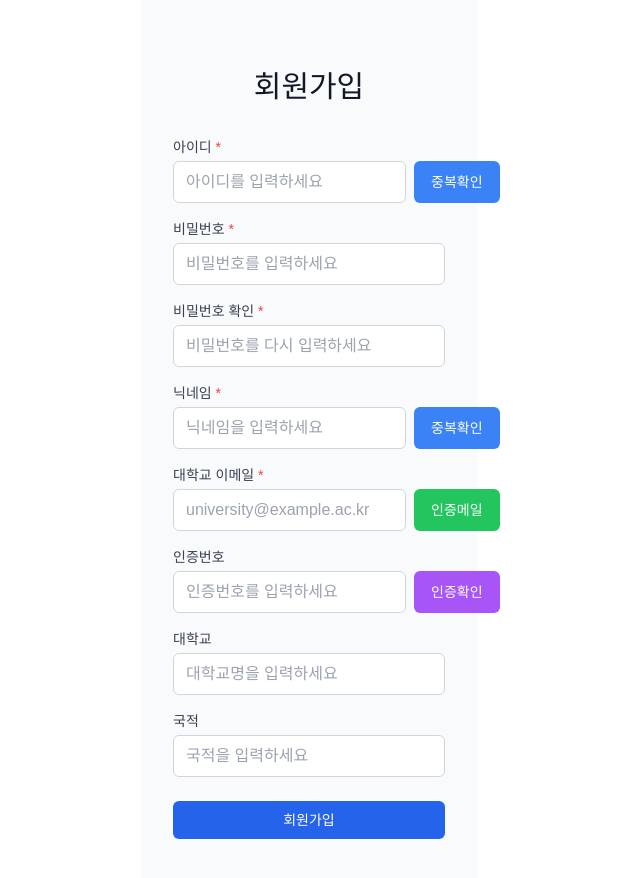
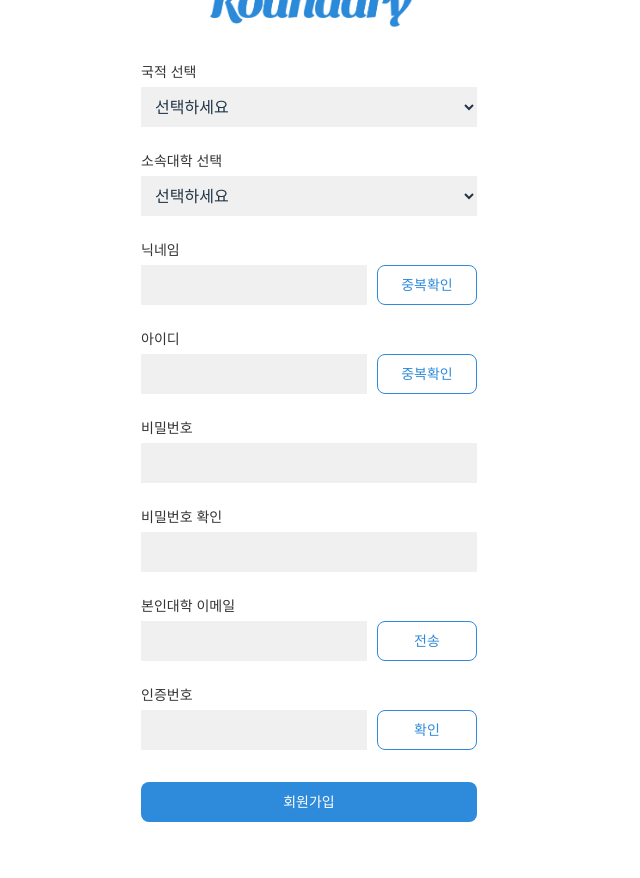
Before and after one commit to ekfgo0/koundary-oreum-web, a React (Vite) app: page /signup in a window 1280 px wide. Shown: the top 878 px of the page, without its empty margins (331-971 px from the left). After the commit the page ends 854 px from the top, so only its background shows below. Built offline with nearby package versions, Linux system fonts and the light colour scheme.

Commit message:
style: 회원가입 폼 수정

```diff
--- a/src/components/auth/SignUpForm.jsx
+++ b/src/components/auth/SignUpForm.jsx
@@ -1,11 +1,87 @@
-// src/components/auth/SignUpForm.jsx
 import React, { useState } from 'react';
 import { useNavigate } from 'react-router-dom';
 import { signUp, checkNickname, checkUsername, sendVerificationEmail, verifyCode } from '../../api/auth';
 
+const labelStyle = {
+  display: 'block',
+  marginBottom: '4px',
+  fontSize: '14px',
+  color: '#333',
+};
+
+// 각 입력 필드를 감싸는 컨테이너의 하단 여백
+const fieldWrapper = {
+  marginBottom: '1.5rem',
+};
+
+// 입력 필드와 버튼이 한 줄에 배치되는 행의 스타일 (닉네임, 아이디, 이메일, 인증번호)
+const rowStyle = {
+  display: 'flex',
+  alignItems: 'flex-end',
+  gap: '10px',
+  marginBottom: '1.5rem',
+};
+
+// 선택 박스 요소들의 스타일 (국적, 소속대학)
+const selectStyle = {
+  width: '100%',
+  height: '40px',
+  backgroundColor: '#f0f0f0',
+  border: 'none',
+  padding: '0 10px',
+};
+
+// 모든 입력 필드의 공통 스타일
+const inputStyle = {
+  width: '100%',
+  height: '40px',
+  backgroundColor: '#f0f0f0',
+  border: 'none',
+  padding: '0 10px',
+  flexShrink: 0,
+};
+
+// 중복확인, 전송, 확인 버튼의 기본 스타일
+const buttonStyle = {
+  width: '100px',
+  height: '40px',
+  padding: '8px 12px',
+  border: '1px solid #2e8ada',
+  color: '#2e8ada',
+  backgroundColor: 'transparent',
+  cursor: 'pointer',
+  transition: 'all 0.2s ease-in-out',
+  flexShrink: 0,
+};
+
+// 회원가입 버튼의 스타일
+const SignUpButtonStyle = {
+  width: '100%',
+  height: '40px',
+  backgroundColor: '#2e8ada',
+  color: '#fff',
+  cursor: 'pointer',
+};
+
+// 입력 필드를 감싸는 컨테이너 (버튼과 함께 배치될 때 사용)
+const inputContainerStyle = {
+  flex: 1,
+  display: 'flex',
+  flexDirection: 'column',
+};
+
+// 응답 메시지 스타일
+const messageStyle = {
+  fontSize: '12px',
+  marginTop: '4px',
+  minHeight: '16px',
+};
+
 const SignUpForm = () => {
+  // React Router의 페이지 이동 함수 (회원가입 완료 후 로그인 페이지로 이동)
   const navigate = useNavigate();
 
+  // 모든 폼 입력값을 저장하는 상태 객체
   const [form, setForm] = useState({
     userId: '',
     password: '',
@@ -17,6 +93,7 @@ const SignUpForm = () => {
     nationality: ''
   });
 
+  // 중복확인 결과 메세지를 저장하는 상태 객체
   const [messages, setMessages] = useState({
     userId: '',
     nickname: '',
@@ -24,6 +101,7 @@ const SignUpForm = () => {
     confirmPassword: ''
   });
 
+  // 중복확인 성공 여부를 저장하는 상태 객체
   const [validStatus, setValidStatus] = useState({
     userId: false,
     nickname: false,
@@ -33,7 +111,10 @@ const SignUpForm = () => {
 
   const [isSubmitting, setIsSubmitting] = useState(false);
 
-  // 입력값 변경 처리
+  // 모든 입력 필드의 값 변경을 처리하는 공통 함수
+  // 매개변수: e - 이벤트 객체
+  // 동작: 입력값 업데이트 + 닉네임/아이디 필드 변경 시 검증 상태 초기화
+  // (이 함수가 없으면 한 번 닉네임, 아이디를 입력하고 나면 그 다음부턴 계속 중복된 정보라고 뜰 것임)
   const handleInputChange = (e) => {
     const { name, value } = e.target;
     setForm(prev => ({
@@ -55,6 +136,10 @@ const SignUpForm = () => {
   };
 
   // 닉네임 중복확인 처리
+  // 1. 빈 값 체크
+  // 2. API 호출 (checkNickname)
+  // 3. 성공/실패에 따른 메시지 처리
+  // 4. alert 표시
   const handleNicknameCheck = async () => {
     if (!form.nickname.trim()) {
       setMessages(prev => ({ ...prev, nickname: '닉네임을 입력해주세요.' }));
@@ -146,7 +231,7 @@ const SignUpForm = () => {
   };
 
   // 최종 회원가입 처리 - 함수명 변경으로 중복 해결
-  const handleSignUpSubmit = async (e) => {
+  const handleSubmit = async (e) => {
     e.preventDefault();
 
     // 기본 유효성 검사
@@ -206,209 +291,191 @@ const SignUpForm = () => {
   const isPasswordMatching = form.confirmPassword && form.password === form.confirmPassword;
 
   return (
-    <div className="min-h-screen bg-gray-50 flex items-center justify-center py-12 px-4 sm:px-6 lg:px-8">
-      <div className="max-w-md w-full space-y-8">
-        <div>
-          <h2 className="mt-6 text-center text-3xl font-extrabold text-gray-900">
-            회원가입
-          </h2>
+    <form onSubmit={handleSubmit}>
+      {/* 국적 */}
+      <div style={fieldWrapper}>
+        <label htmlFor="nationality" style={labelStyle}>국적 선택</label>
+        <select
+          name="nationality"
+          id="nationality"
+          value={form.nationality}
+          onChange={handleInputChange}
+          style={selectStyle}
+        >
+          <option value="">선택하세요</option>
+          <option value="대한민국">대한민국</option>
+          <option value="미국">미국</option>
+          <option value="영국">영국</option>
+          <option value="캐나다">캐나다</option>
+        </select>
       </div>
 
-        <form className="mt-8 space-y-6" onSubmit={handleSignUpSubmit}>
-          <div className="space-y-4">
-            {/* 아이디 입력 */}
-            <div>
-              <label htmlFor="userId" className="block text-sm font-medium text-gray-700">
-                아이디 <span className="text-red-500">*</span>
-              </label>
-              <div className="flex gap-2 mt-1">
+      {/* 소속대학 */}
+      <div style={fieldWrapper}>
+        <label htmlFor="university" style={labelStyle}>소속대학 선택</label>
+        <select
+          name="university"
+          id="university"
+          value={form.university}
+          onChange={handleInputChange}
+          style={selectStyle}
+        >
+          <option value="">선택하세요</option>
+          <option value="홍익대학교">홍익대학교</option>
+          <option value="연세대학교">연세대학교</option>
+          <option value="서강대학교">서강대학교</option>
+          <option value="이화여자대학교">이화여자대학교</option>
+        </select>
+      </div>
+
+      {/* 닉네임 + 버튼 */}
+      <div style={rowStyle}>
+        <div style={inputContainerStyle}>
+          <label htmlFor="nickname" style={labelStyle}>닉네임</label>
           <input
-                  id="userId"
-                  name="userId"
             type="text"
-                  value={form.userId}
+            name="nickname"
+            value={form.nickname}
             onChange={handleInputChange}
-                  className="flex-1 px-3 py-2 border border-gray-300 rounded-md focus:outline-none focus:border-blue-500"
-                  placeholder="아이디를 입력하세요"
+            style={inputStyle}
           />
+        </div>
         <button
           type="button"
-                  onClick={handleIDCheck}
-                  className="px-4 py-2 bg-blue-500 text-white rounded-md hover:bg-blue-600 transition-colors"
+          style={buttonStyle}
+          onClick={handleNicknameCheck}
+          onMouseEnter={handleButtonHover}
+          onMouseLeave={handleButtonLeave}
         >
           중복확인
         </button>
       </div>
-              {messages.userId && (
-                <p className={`mt-1 text-sm ${validStatus.userId ? 'text-green-600' : 'text-red-600'}`}>
-                  {messages.userId}
-                </p>
-              )}
+
+      {/* 아이디 + 버튼 */}
+      <div style={rowStyle}>
+        <div style={inputContainerStyle}>
+          <label htmlFor="userId" style={labelStyle}>아이디</label>
+          <input
+            type="text"
+            name="userId"
+            value={form.userId}
+            onChange={handleInputChange}
+            style={inputStyle}
+          />
+        </div>
+        <button
+          type="button"
+          style={buttonStyle}
+          onClick={handleIDCheck}
+          onMouseEnter={handleButtonHover}
+          onMouseLeave={handleButtonLeave}
+        >
+          중복확인
+        </button>
       </div>
 
-            {/* 비밀번호 입력 */}
-            <div>
-              <label htmlFor="password" className="block text-sm font-medium text-gray-700">
-                비밀번호 <span className="text-red-500">*</span>
-              </label>
+      {/* 비밀번호 */}
+      <div style={fieldWrapper}>
+        <label htmlFor="password" style={labelStyle}>비밀번호</label>
         <input
-                id="password"
+          type="password"
           name="password"
-                type="password"
           value={form.password}
           onChange={handleInputChange}
-                className="mt-1 w-full px-3 py-2 border border-gray-300 rounded-md focus:outline-none focus:border-blue-500"
-                placeholder="비밀번호를 입력하세요"
+          style={inputStyle}
         />
       </div>
 
       {/* 비밀번호 확인 */}
-            <div>
-              <label htmlFor="confirmPassword" className="block text-sm font-medium text-gray-700">
-                비밀번호 확인 <span className="text-red-500">*</span>
-              </label>
+      <div style={fieldWrapper}>
+        <label htmlFor="confirmPassword" style={labelStyle}>비밀번호 확인</label>
+        <div style={{ display: 'flex', alignItems: 'center', gap: '10px' }}>
           <input
-                id="confirmPassword"
+            type="password"
             name="confirmPassword"
-                type="password"
             value={form.confirmPassword}
             onChange={handleInputChange}
-                className="mt-1 w-full px-3 py-2 border border-gray-300 rounded-md focus:outline-none focus:border-blue-500"
-                placeholder="비밀번호를 다시 입력하세요"
+            style={inputStyle}
           />
-              {form.confirmPassword && (
-                <p className={`mt-1 text-sm ${isPasswordMatching ? 'text-green-600' : 'text-red-600'}`}>
-                  {isPasswordMatching ? '비밀번호가 일치합니다' : '비밀번호가 일치하지 않습니다'}
-                </p>
-              )}
-            </div>
-
-            {/* 닉네임 입력 */}
-            <div>
-              <label htmlFor="nickname" className="block text-sm font-medium text-gray-700">
-                닉네임 <span className="text-red-500">*</span>
-              </label>
-              <div className="flex gap-2 mt-1">
-                <input
-                  id="nickname"
-                  name="nickname"
-                  type="text"
-                  value={form.nickname}
-                  onChange={handleInputChange}
-                  className="flex-1 px-3 py-2 border border-gray-300 rounded-md focus:outline-none focus:border-blue-500"
-                  placeholder="닉네임을 입력하세요"
-                />
-                <button
-                  type="button"
-                  onClick={handleNicknameCheck}
-                  className="px-4 py-2 bg-blue-500 text-white rounded-md hover:bg-blue-600 transition-colors"
+          <span
+            style={{
+              minWidth: '200px',
+              color: isPasswordMatching ? '#2e8ada' : 'red',
+              fontSize: isPasswordMatching ? '14px' : '12px',
+            }}
           >
-                  중복확인
-                </button>
-              </div>
-              {messages.nickname && (
-                <p className={`mt-1 text-sm ${validStatus.nickname ? 'text-green-600' : 'text-red-600'}`}>
-                  {messages.nickname}
-                </p>
-              )}
-            </div>
-
-            {/* 이메일 입력 */}
-            <div>
-              <label htmlFor="email" className="block text-sm font-medium text-gray-700">
-                대학교 이메일 <span className="text-red-500">*</span>
-              </label>
-              <div className="flex gap-2 mt-1">
-                <input
-                  id="email"
-                  name="email"
-                  type="email"
-                  value={form.email}
-                  onChange={handleInputChange}
-                  className="flex-1 px-3 py-2 border border-gray-300 rounded-md focus:outline-none focus:border-blue-500"
-                  placeholder="university@example.ac.kr"
-                />
-                <button
-                  type="button"
-                  onClick={handleSendEmail}
-                  className="px-4 py-2 bg-green-500 text-white rounded-md hover:bg-green-600 transition-colors"
-                >
-                  인증메일
-                </button>
+            {form.confirmPassword
+              ? isPasswordMatching
+                ? '사용가능!'
+                : '비밀번호가 서로 일치하지 않습니다.'
+              : ''}
+          </span>
         </div>
       </div>
 
-            {/* 인증번호 입력 */}
-            <div>
-              <label htmlFor="verificationCode" className="block text-sm font-medium text-gray-700">
-                인증번호
-              </label>
-              <div className="flex gap-2 mt-1">
+      {/* 이메일 + 전송 */}
+      <div style={rowStyle}>
+        <div style={inputContainerStyle}>
+          <label htmlFor="email" style={labelStyle}>본인대학 이메일</label>
           <input
-                  id="verificationCode"
+            type="email"
+            name="email"
+            value={form.email}
+            onChange={handleInputChange}
+            style={inputStyle}
+          />
+        </div>
+        <button
+          type="button"
+          style={buttonStyle}
+          onClick={handleSendEmail}
+          onMouseEnter={handleButtonHover}
+          onMouseLeave={handleButtonLeave}
+        >
+          전송
+        </button>
+      </div>
+
+      {/* 인증번호 + 확인 */}
+      <div style={rowStyle}>
+        <div style={inputContainerStyle}>
+          <label htmlFor="verificationCode" style={labelStyle}>인증번호</label>
+          <input
+            type="text"
             name="verificationCode"
-                  type="text"
             value={form.verificationCode}
             onChange={handleInputChange}
-                  className="flex-1 px-3 py-2 border border-gray-300 rounded-md focus:outline-none focus:border-blue-500"
-                  placeholder="인증번호를 입력하세요"
+            style={inputStyle}
           />
+        </div>
         <button
           type="button"
+          style={buttonStyle}
           onClick={handleVerifyCode}
-                  className="px-4 py-2 bg-purple-500 text-white rounded-md hover:bg-purple-600 transition-colors"
+          onMouseEnter={handleButtonHover}
+          onMouseLeave={handleButtonLeave}
         >
-                  인증확인
+          확인
         </button>
-              </div>
-            </div>
-
-            {/* 대학교 입력 */}
-            <div>
-              <label htmlFor="university" className="block text-sm font-medium text-gray-700">
-                대학교
-              </label>
-              <input
-                id="university"
-                name="university"
-                type="text"
-                value={form.university}
-                onChange={handleInputChange}
-                className="mt-1 w-full px-3 py-2 border border-gray-300 rounded-md focus:outline-none focus:border-blue-500"
-                placeholder="대학교명을 입력하세요"
-              />
-            </div>
-
-            {/* 국적 입력 */}
-            <div>
-              <label htmlFor="nationality" className="block text-sm font-medium text-gray-700">
-                국적
-              </label>
-              <input
-                id="nationality"
-                name="nationality"
-                type="text"
-                value={form.nationality}
-                onChange={handleInputChange}
-                className="mt-1 w-full px-3 py-2 border border-gray-300 rounded-md focus:outline-none focus:border-blue-500"
-                placeholder="국적을 입력하세요"
-              />
-            </div>
       </div>
 
       {/* 회원가입 버튼 */}
-          <div>
+      <div style={{ marginTop: '2rem' }}>
         <button
           type="submit"
+          style={SignUpButtonStyle}
           disabled={isSubmitting}
-              className="group relative w-full flex justify-center py-2 px-4 border border-transparent text-sm font-medium rounded-md text-white bg-blue-600 hover:bg-blue-700 focus:outline-none focus:ring-2 focus:ring-offset-2 focus:ring-blue-500 disabled:opacity-50 disabled:cursor-not-allowed"
+          onMouseEnter={ e => {
+            e.target.style.backgroundColor = "#086cc3";
+          }}
+          onMouseLeave={ e => {
+            e.target.style.backgroundColor = "#2e8ada";
+          }}
         >
-              {isSubmitting ? '가입 중...' : '회원가입'}
+          {isSubmitting ? '회원가입 중...' : '회원가입'}
         </button>
       </div>
     </form>
-      </div>
-    </div>
   );
 };
 
```
Lines whose indentation alone changed are shown as unchanged.
